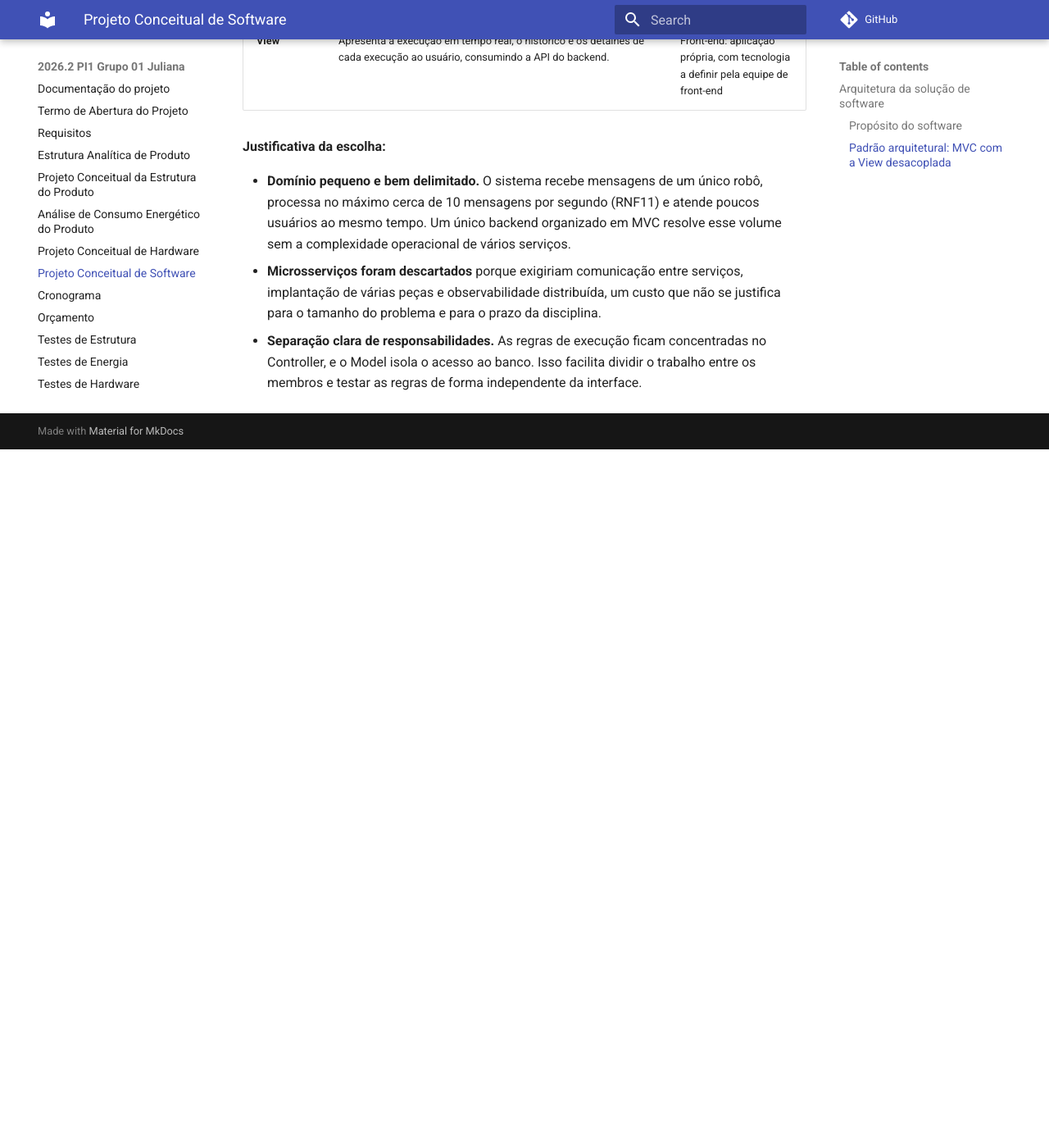
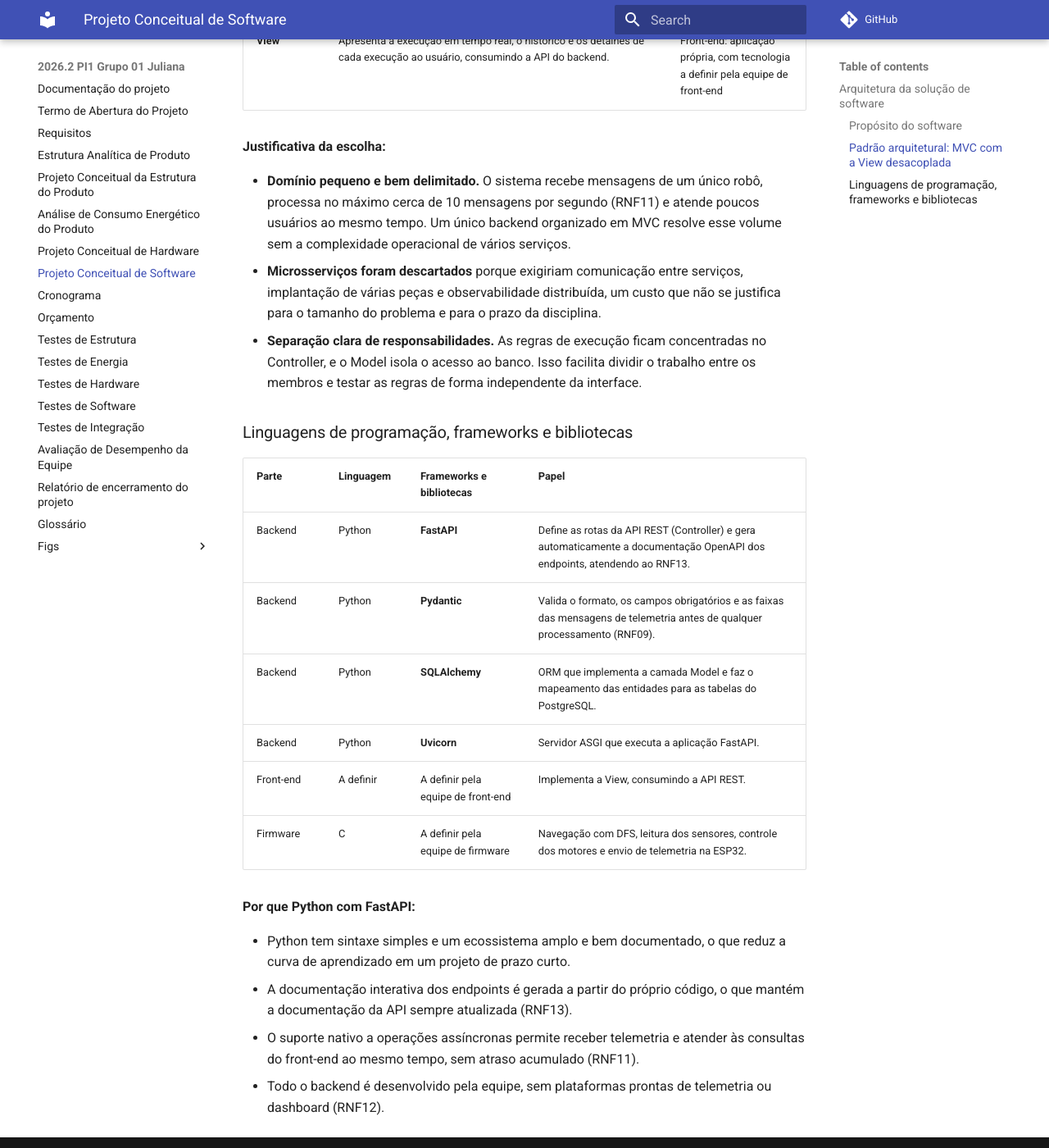
Before and after one commit to fcte-pi1/2026_2_PI1_Grupo01_Juliana, an MkDocs documentation site: the page built from docs/4.4 - Projeto conceitual de software.md, in a window 1280 px wide and 1400 px high, scrolled down 2425 px. Shown: the whole window at 82% size. Built offline with MkDocs 1.6.1 and Material for MkDocs 9.7.7, drawn with Linux system fonts in a browser that asks for light colours; comment, search, counter and statistics services are not loaded; before the commit the page ends 2973 px from its top, so only the background shows below that.

Commit message:
docs: definir linguagens e frameworks do software

```diff
--- a/docs/4.4 - Projeto conceitual de software.md
+++ b/docs/4.4 - Projeto conceitual de software.md
@@ -58,3 +58,21 @@ O Sistema de Telemetria adota o padrão **MVC (Model-View-Controller)** em um **
 - **Domínio pequeno e bem delimitado.** O sistema recebe mensagens de um único robô, processa no máximo cerca de 10 mensagens por segundo (RNF11) e atende poucos usuários ao mesmo tempo. Um único backend organizado em MVC resolve esse volume sem a complexidade operacional de vários serviços.
 - **Microsserviços foram descartados** porque exigiriam comunicação entre serviços, implantação de várias peças e observabilidade distribuída, um custo que não se justifica para o tamanho do problema e para o prazo da disciplina.
 - **Separação clara de responsabilidades.** As regras de execução ficam concentradas no Controller, e o Model isola o acesso ao banco. Isso facilita dividir o trabalho entre os membros e testar as regras de forma independente da interface.
+
+### Linguagens de programação, frameworks e bibliotecas
+
+| Parte | Linguagem | Frameworks e bibliotecas | Papel |
+| :--- | :--- | :--- | :--- |
+| Backend | Python | **FastAPI** | Define as rotas da API REST (Controller) e gera automaticamente a documentação OpenAPI dos endpoints, atendendo ao RNF13. |
+| Backend | Python | **Pydantic** | Valida o formato, os campos obrigatórios e as faixas das mensagens de telemetria antes de qualquer processamento (RNF09). |
+| Backend | Python | **SQLAlchemy** | ORM que implementa a camada Model e faz o mapeamento das entidades para as tabelas do PostgreSQL. |
+| Backend | Python | **Uvicorn** | Servidor ASGI que executa a aplicação FastAPI. |
+| Front-end | A definir | A definir pela equipe de front-end | Implementa a View, consumindo a API REST. |
+| Firmware | C | A definir pela equipe de firmware | Navegação com DFS, leitura dos sensores, controle dos motores e envio de telemetria na ESP32. |
+
+**Por que Python com FastAPI:**
+
+- Python tem sintaxe simples e um ecossistema amplo e bem documentado, o que reduz a curva de aprendizado em um projeto de prazo curto.
+- A documentação interativa dos endpoints é gerada a partir do próprio código, o que mantém a documentação da API sempre atualizada (RNF13).
+- O suporte nativo a operações assíncronas permite receber telemetria e atender às consultas do front-end ao mesmo tempo, sem atraso acumulado (RNF11).
+- Todo o backend é desenvolvido pela equipe, sem plataformas prontas de telemetria ou dashboard (RNF12).
```
